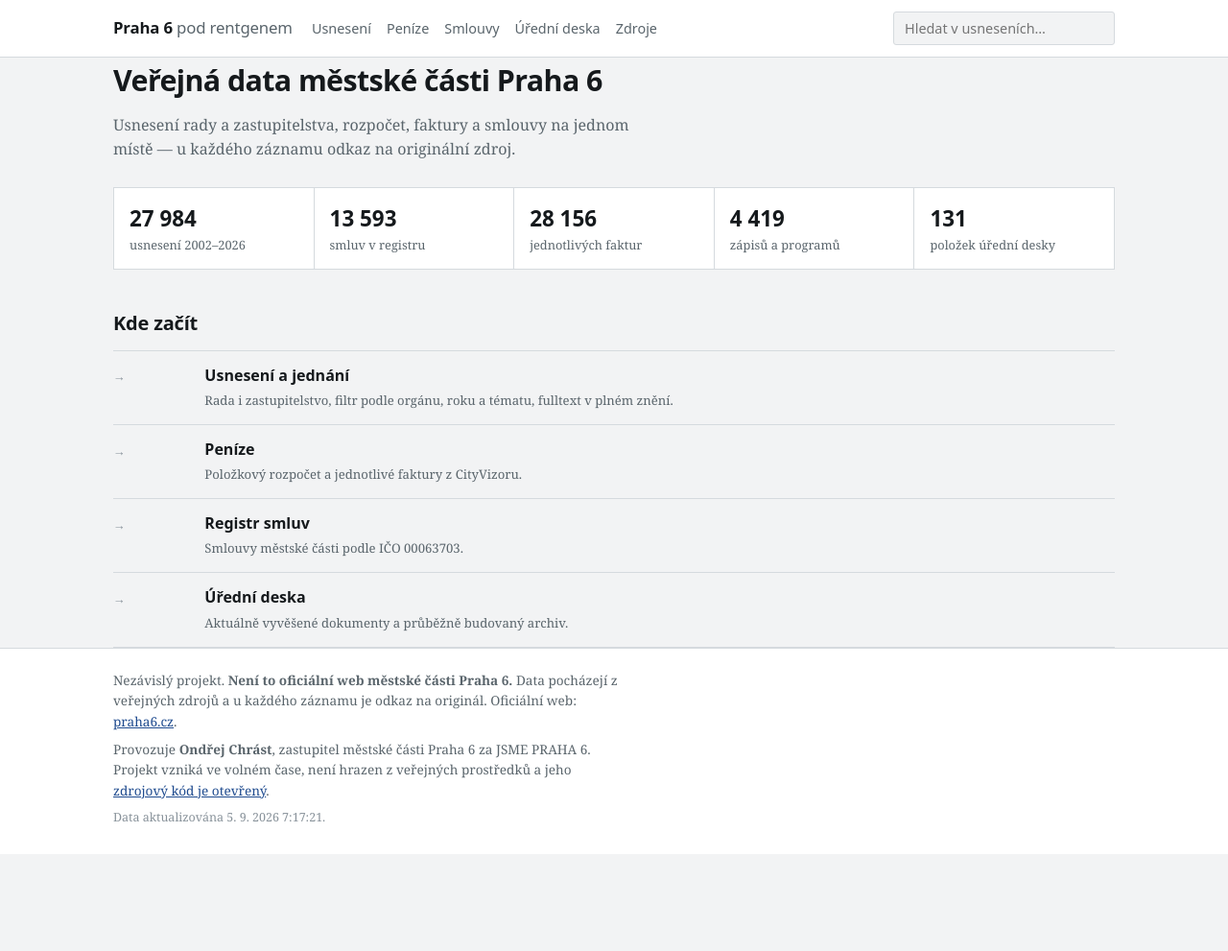
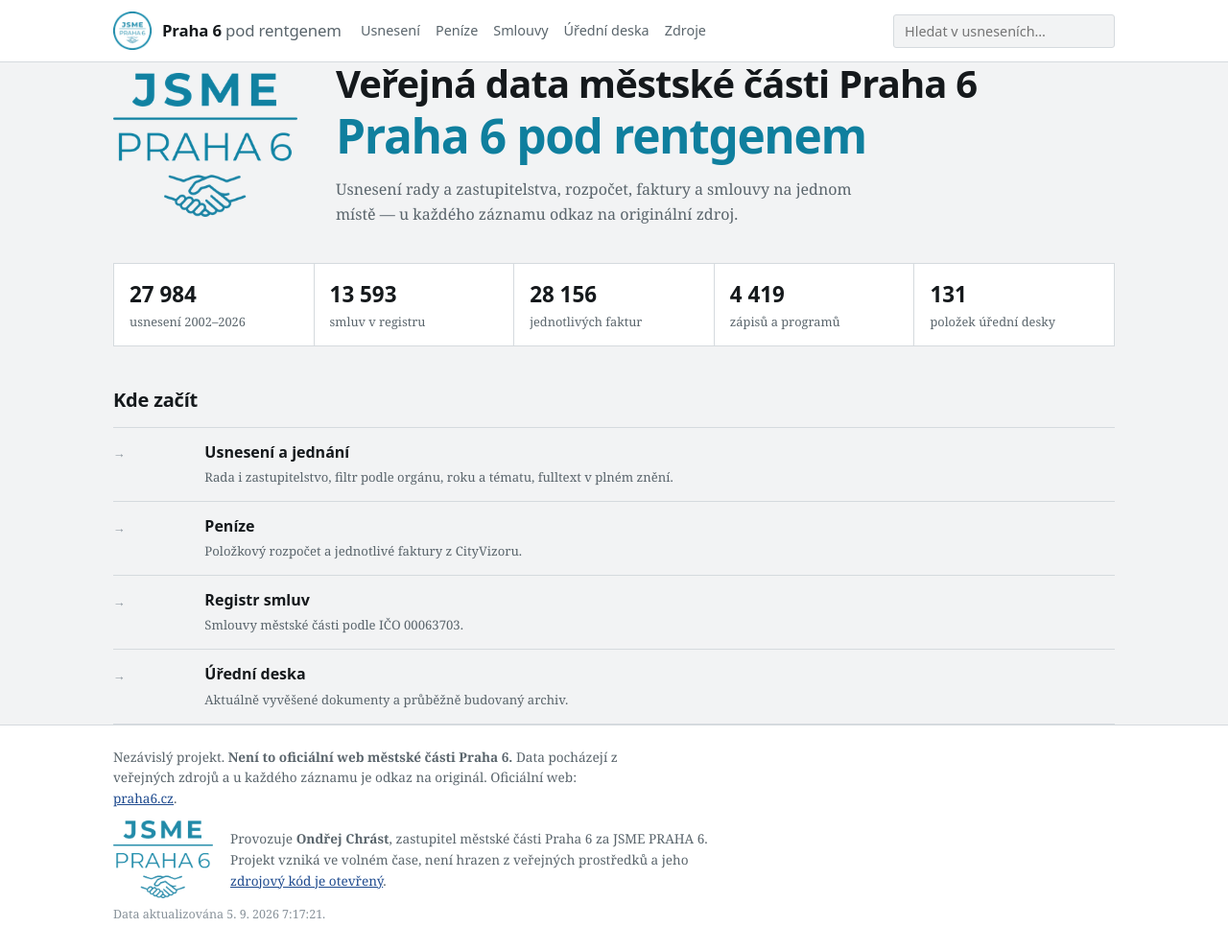
Before and after one commit to chrastik/praha6-pod-rentgenem, a website: page web/index.html in a window 1280 px wide. Shown: the whole page at 96% size. Before the commit the page ends 890 px from the top, so only its background shows below. Drawn offline with Linux system fonts and the light colour scheme; files whose address does not match are found by name.

Commit message:
Add files via upload

```diff
--- a/web/app.js
+++ b/web/app.js
@@ -156,9 +156,16 @@ async function domu() {
   const m = manifest;
   const d = m.datasety ?? {};
   app.innerHTML = `
-    <h1>Veřejná data městské části Praha 6</h1>
-    <p class="podnadpis">Usnesení rady a zastupitelstva, rozpočet, faktury a smlouvy
-    na jednom místě — u každého záznamu odkaz na originální zdroj.</p>
+    <div class="hero">
+      <img class="hero-logo" src="logo-jsme-280.png"
+           srcset="logo-jsme-280.png 1x, logo-jsme-560.png 2x"
+           width="280" height="219" alt="JSME PRAHA 6" decoding="async">
+      <div class="hero-text">
+        <h1>Veřejná data městské části Praha 6<span class="hero-nazev">Praha 6 pod rentgenem</span></h1>
+        <p class="podnadpis">Usnesení rady a zastupitelstva, rozpočet, faktury a smlouvy
+        na jednom místě — u každého záznamu odkaz na originální zdroj.</p>
+      </div>
+    </div>
     <div class="karty">
       <div><div class="v">${fmtCislo(m.usneseni.pocet)}</div><div class="k">usnesení ${m.usneseni.rozsah?.od?.slice(0, 4) ?? ''}–${m.usneseni.rozsah?.do?.slice(0, 4) ?? ''}</div></div>
       <div><div class="v">${fmtCislo(d.smlouvy?.pocet)}</div><div class="k">smluv v registru</div></div>
--- a/web/index.html
+++ b/web/index.html
@@ -13,7 +13,12 @@
 
 <header class="hlavicka">
   <div class="wrap">
-    <a class="znacka" href="#/">Praha 6 <span>pod rentgenem</span></a>
+    <a class="znacka" href="#/">
+      <img class="znak" src="logo-jsme-znak-44.png"
+           srcset="logo-jsme-znak-44.png 1x, logo-jsme-znak-88.png 2x"
+           width="44" height="44" alt="JSME PRAHA 6" decoding="async">
+      <span class="jmeno">Praha 6 <span>pod rentgenem</span></span>
+    </a>
     <nav aria-label="Hlavní navigace">
       <a href="#/usneseni">Usnesení</a>
       <a href="#/finance">Peníze</a>
@@ -41,9 +46,14 @@
       Data pocházejí z veřejných zdrojů a u každého záznamu je odkaz na originál.
       Oficiální web: <a href="https://www.praha6.cz">praha6.cz</a>.
     </p>
-    <p>Provozuje <strong>Ondřej Chrást</strong>, zastupitel městské části Praha 6
-      za JSME PRAHA 6. Projekt vzniká ve volném čase, není hrazen z veřejných prostředků
-      a jeho <a href="https://github.com/chrastik/praha6-pod-rentgenem">zdrojový kód je otevřený</a>.</p>
+    <div class="provozovatel">
+      <img class="paticka-logo" src="logo-jsme-280.png"
+           srcset="logo-jsme-280.png 1x, logo-jsme-560.png 2x"
+           width="280" height="219" alt="JSME PRAHA 6" loading="lazy" decoding="async">
+      <p>Provozuje <strong>Ondřej Chrást</strong>, zastupitel městské části Praha 6
+        za JSME PRAHA 6. Projekt vzniká ve volném čase, není hrazen z veřejných prostředků
+        a jeho <a href="https://github.com/chrastik/praha6-pod-rentgenem">zdrojový kód je otevřený</a>.</p>
+    </div>
     <p id="stavDat" class="drobne"></p>
   </div>
 </footer>
--- a/web/style.css
+++ b/web/style.css
@@ -3,6 +3,7 @@
   --ink:#15191c; --muted:#5a656c; --faint:#88929a;
   --rule:#d5dade; --accent:#1f4b8f; --accent-soft:#e4eaf4;
   --zmc:#8a3d12; --rmc:#1f4b8f;
+  --znacka:#0f7f9e;
 }
 @media (prefers-color-scheme: dark){
   :root{
@@ -10,6 +11,7 @@
     --ink:#e4e9ec; --muted:#98a3ab; --faint:#6b767e;
     --rule:#2b333a; --accent:#7fa7e0; --accent-soft:#1b2a3d;
     --zmc:#e0a07a; --rmc:#7fa7e0;
+    --znacka:#5cc0dd;
   }
 }
 *{box-sizing:border-box}
@@ -29,8 +31,12 @@ a{color:var(--accent)}
 
 .hlavicka{background:var(--surface);border-bottom:1px solid var(--rule);position:sticky;top:0;z-index:5}
 .hlavicka .wrap{display:flex;align-items:center;gap:20px;flex-wrap:wrap;padding-block:12px}
-.znacka{font-weight:700;font-size:1.05rem;text-decoration:none;color:var(--ink);letter-spacing:-.01em}
-.znacka span{color:var(--muted);font-weight:500}
+.znacka{
+  display:inline-flex;align-items:center;gap:11px;
+  font-weight:700;font-size:1.05rem;text-decoration:none;color:var(--ink);letter-spacing:-.01em;
+}
+.znacka .znak{height:40px;width:auto;display:block;flex:none}
+.znacka .jmeno span{color:var(--muted);font-weight:500}
 .hlavicka nav{display:flex;gap:16px;flex-wrap:wrap}
 .hlavicka nav a{font-size:.9rem;text-decoration:none;color:var(--muted)}
 .hlavicka nav a:hover,.hlavicka nav a[aria-current]{color:var(--ink);text-decoration:underline}
@@ -41,6 +47,26 @@ a{color:var(--accent)}
 }
 
 main{padding-block:32px 64px}
+
+/* ---- úvodní hlavička s logem ---- */
+.hero{
+  display:flex;align-items:center;gap:clamp(20px,4vw,40px);
+  flex-wrap:wrap;margin-bottom:clamp(24px,4vw,38px);
+}
+.hero-logo{width:clamp(132px,17vw,192px);height:auto;flex:none}
+.hero-text{flex:1 1 20rem;min-width:0}
+.hero h1{
+  font-size:clamp(1.6rem,4.2vw,2.5rem);line-height:1.12;margin:0 0 .45em;
+  letter-spacing:-.022em;
+}
+/* Název projektu jako druhý řádek nadpisu — vizuálně to spojí, co web ukazuje,
+   s tím, jak se jmenuje. */
+.hero-nazev{
+  display:block;color:var(--znacka);
+  font-size:clamp(1.9rem,5.4vw,3.1rem);line-height:1.04;letter-spacing:-.028em;
+  margin-top:.12em;
+}
+.hero .podnadpis{margin-bottom:0}
 h1{font-size:1.9rem;letter-spacing:-.02em;margin:0 0 .3em;text-wrap:balance}
 h2{font-size:1.25rem;letter-spacing:-.01em;margin:2em 0 .6em}
 .podnadpis{color:var(--muted);margin:0 0 1.6em;max-width:62ch}
@@ -99,9 +125,18 @@ h2{font-size:1.25rem;letter-spacing:-.01em;margin:2em 0 .6em}
 
 .paticka{border-top:1px solid var(--rule);background:var(--surface);padding-block:22px;font-size:.85rem;color:var(--muted)}
 .paticka p{margin:0 0 .5em;max-width:70ch}
+.provozovatel{display:flex;align-items:center;gap:18px;flex-wrap:wrap;margin:.9em 0 .5em}
+.provozovatel p{margin:0;flex:1 1 22rem}
+.paticka-logo{width:104px;height:auto;flex:none;opacity:.92}
 .drobne{font-size:.78rem;color:var(--faint)}
 
 @media (max-width:640px){
+  .znacka{font-size:1rem;gap:9px}
+  .znacka .znak{height:34px}
+  .hero{gap:16px}
+  .hero-logo{width:110px}
+  .provozovatel{gap:14px}
+  .paticka-logo{width:86px}
   .hledat{margin-left:0;width:100%}
   .hledat input{width:100%}
   .polozka{grid-template-columns:1fr;gap:4px}
```
Also changed, not shown: web/logo-jsme-280.png (added), web/logo-jsme-560.png (added), web/logo-jsme-znak-44.png (added), web/logo-jsme-znak-88.png (added).
